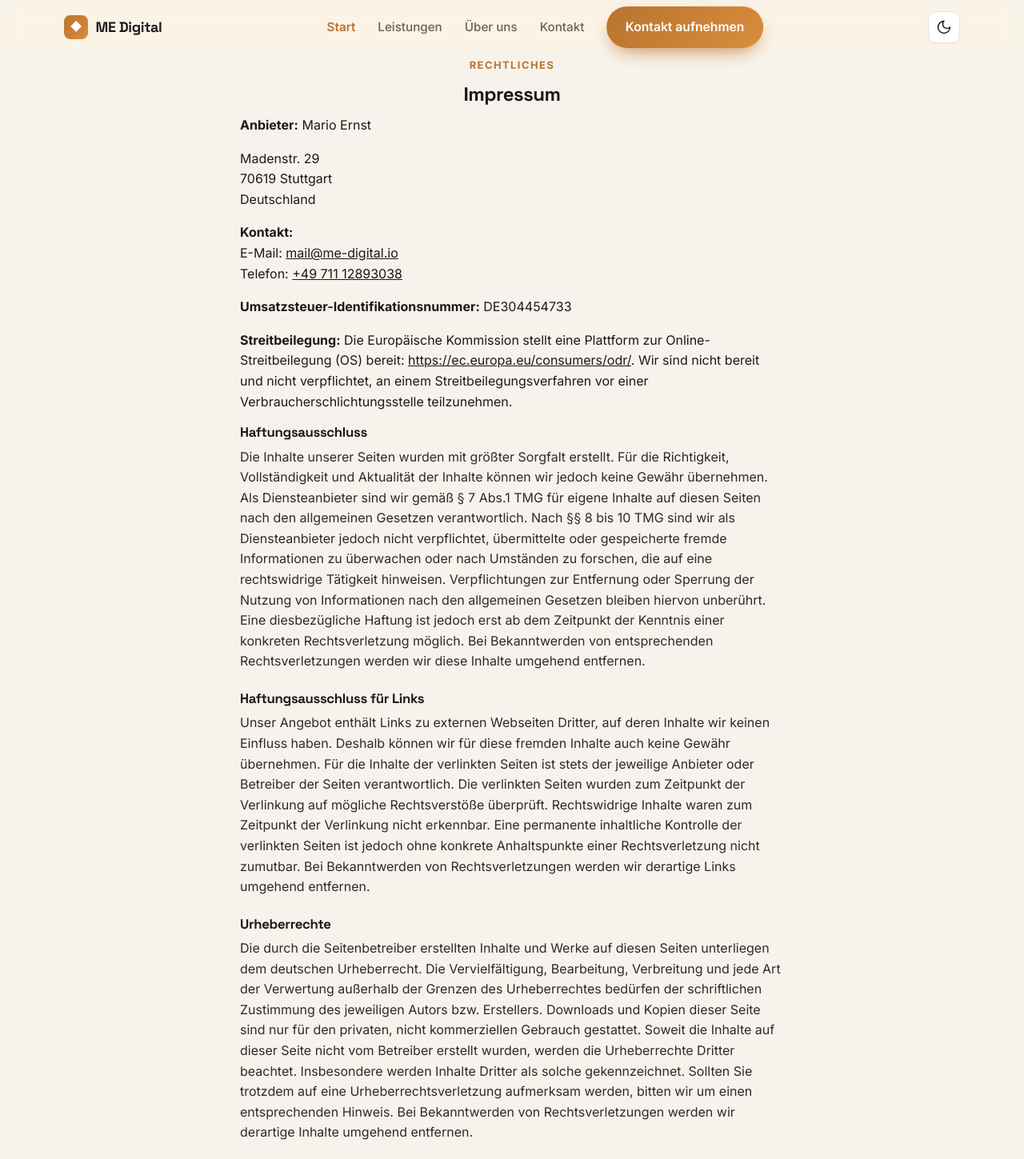
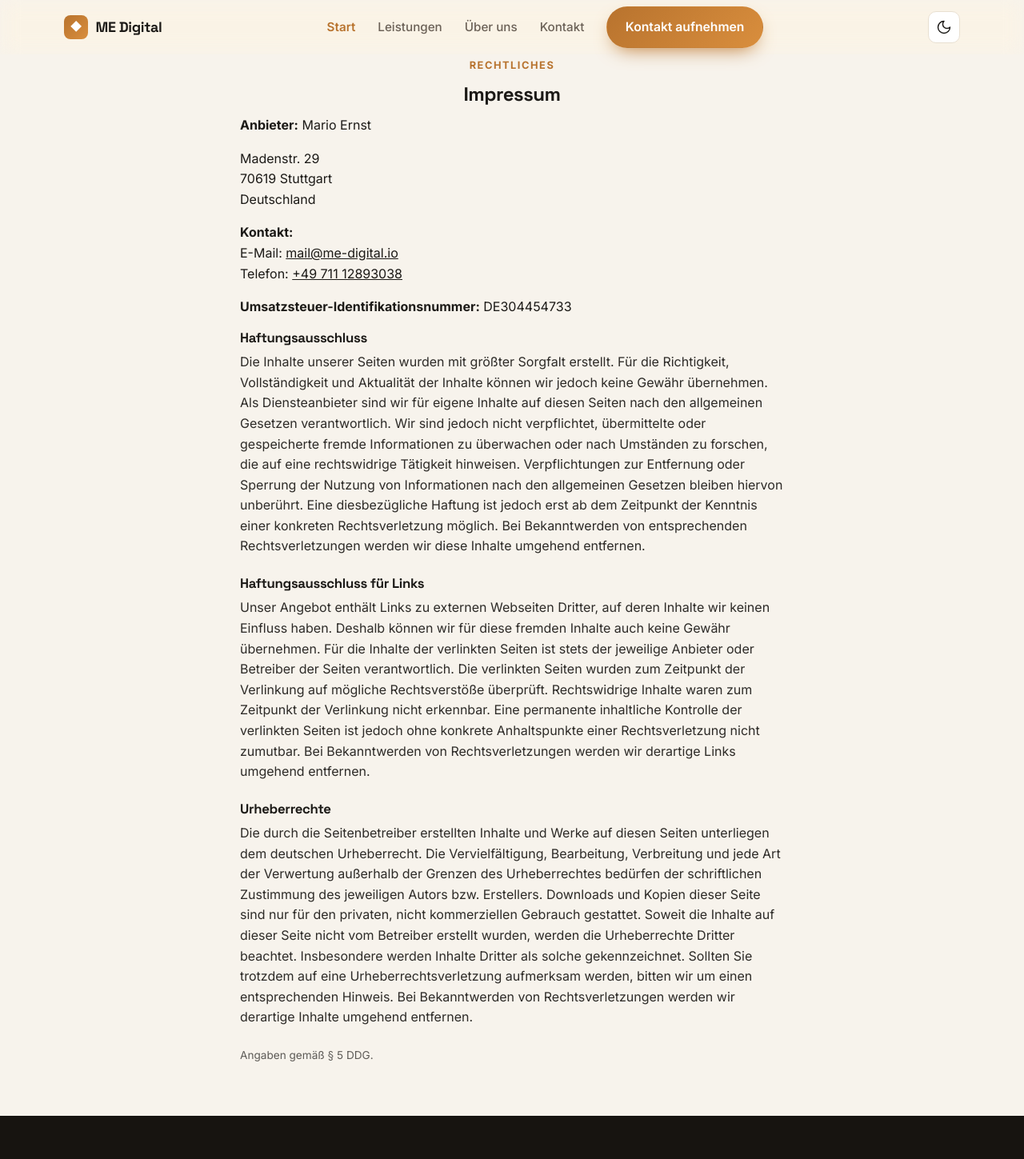
Before and after one commit to me-consulting/me-digital.io, an Angular app: page /impressum in a window 1280 px wide. Shown: the top 1449 px of the page at 80% size. Built offline with nearby package versions, Linux system fonts and the light colour scheme.

Commit message:
fix(legal): TMG→DDG/DSA citations, remove OS-Plattform (closed 2025-07-20 = abmahnfalle), Web3Forms DPF→SCC Art.46 + Art.28 DPA

```diff
--- a/src/app/content.ts
+++ b/src/app/content.ts
@@ -186,7 +186,9 @@ export const site = {
   ] as Faq[],
 
   // ── Rechtliches: Impressum + Datenschutzerklärung ───────────────────────────
-  // Pflichtangaben nach § 5 TMG (Impressum) bzw. § 14 TMG / DSGVO (Datenschutz).
+  // Pflichtangaben nach § 5 DDG (Impressum) bzw. DSGVO (Datenschutz).
+  // TMG wurde am 14.05.2024 durch das Digitale-Dienste-Gesetz (DDG) aufgehoben —
+  // daher keine „§ X TMG"-Angaben mehr (alte Zitate sind Abmahnfallen).
   // NICHTS in diesem Block ist Rechtsberatung — vor Veröffentlichung prüfen lassen.
   // Platzhalter [ … ] bitte ersetzen.
   legal: {
@@ -211,7 +213,7 @@ export const site = {
       },
       {
         heading: 'Erhebung und Verarbeitung',
-        text: 'Beim Aufruf der Website erfasst der Webserver automatisch Informationen (Server-Logfiles): IP-Adresse, Datum/Uhrzeit des Zugriffs, aufgerufene Seite, verwendeter Browser und Betriebssystem, Referring-URL. Die Übertragung erfolgt über eine SSL-/TLS-verschlüsselte Verbindung (HTTPS). Rechtsgrundlage ist § 15 Abs. 1 TDG bzw. Art. 6 Abs. 1 lit. f DSGVO (Bereitstellung der Website, Sicherheit und Stabilität).',
+        text: 'Beim Aufruf der Website erfasst der Webserver automatisch Informationen (Server-Logfiles): IP-Adresse, Datum/Uhrzeit des Zugriffs, aufgerufene Seite, verwendeter Browser und Betriebssystem, Referring-URL. Die Übertragung erfolgt über eine SSL-/TLS-verschlüsselte Verbindung (HTTPS). Rechtsgrundlage ist Art. 6 Abs. 1 lit. f DSGVO (Bereitstellung der Website, Sicherheit und Stabilität).',
       },
       {
         heading: 'Kontaktformular',
@@ -228,7 +230,7 @@ export const site = {
       },
       {
         heading: 'Datenübermittlung in die USA / andere Drittländer',
-        text: 'Unser Hosting-Anbieter (GitHub) und, sobald das Kontaktformular aktiv ist, unser Formular-Anbieter (Web3Forms) sind in den USA ansässig. Personenbezogene Daten können daher in die Vereinigten Staaten oder ein anderes Land außerhalb der EU/EEA übermittelt werden. Die Übertragung stützt sich auf den Angemessenheitsbeschluss der EU zum „EU-U.S. Data Privacy Framework" bzw. auf die EU-Standardvertragsklauseln (Art. 46 DSGVO). Die einschlägigen Unterlagen können über die Europäische Kommission abgerufen werden.',
+        text: 'Unser Hosting-Anbieter (GitHub, USA) und, sobald das Kontaktformular aktiv ist, unser Formular-Anbieter (Web3Forms, Sitz Indien/USA) verarbeiten personenbezogene Daten außerhalb der EU/EEA. Personenbezogene Daten können daher in die Vereinigten Staaten, nach Indien oder in ein anderes Land außerhalb der EU/EEA übermittelt werden. Die Übertragung stützt sich auf die EU-Standardvertragsklauseln (Art. 46 DSGVO); für GitHub liegt zusätzlich der Angemessenheitsbeschluss der EU zum „EU-U.S. Data Privacy Framework" vor. Web3Forms verarbeitet die Daten als Auftragsverarbeiter gemäß Art. 28 DSGVO auf Basis seines Datenverarbeitungsvertrags (DPA). Die einschlägigen Unterlagen (Standardvertragsklauseln) können über die Europäische Kommission abgerufen werden.',
       },
       {
         heading: 'Ihre Rechte',
@@ -243,7 +245,7 @@ export const site = {
     impressumClauses: [
       {
         heading: 'Haftungsausschluss',
-        text: 'Die Inhalte unserer Seiten wurden mit größter Sorgfalt erstellt. Für die Richtigkeit, Vollständigkeit und Aktualität der Inhalte können wir jedoch keine Gewähr übernehmen. Als Diensteanbieter sind wir gemäß § 7 Abs.1 TMG für eigene Inhalte auf diesen Seiten nach den allgemeinen Gesetzen verantwortlich. Nach §§ 8 bis 10 TMG sind wir als Diensteanbieter jedoch nicht verpflichtet, übermittelte oder gespeicherte fremde Informationen zu überwachen oder nach Umständen zu forschen, die auf eine rechtswidrige Tätigkeit hinweisen. Verpflichtungen zur Entfernung oder Sperrung der Nutzung von Informationen nach den allgemeinen Gesetzen bleiben hiervon unberührt. Eine diesbezügliche Haftung ist jedoch erst ab dem Zeitpunkt der Kenntnis einer konkreten Rechtsverletzung möglich. Bei Bekanntwerden von entsprechenden Rechtsverletzungen werden wir diese Inhalte umgehend entfernen.',
+        text: 'Die Inhalte unserer Seiten wurden mit größter Sorgfalt erstellt. Für die Richtigkeit, Vollständigkeit und Aktualität der Inhalte können wir jedoch keine Gewähr übernehmen. Als Diensteanbieter sind wir für eigene Inhalte auf diesen Seiten nach den allgemeinen Gesetzen verantwortlich. Wir sind jedoch nicht verpflichtet, übermittelte oder gespeicherte fremde Informationen zu überwachen oder nach Umständen zu forschen, die auf eine rechtswidrige Tätigkeit hinweisen. Verpflichtungen zur Entfernung oder Sperrung der Nutzung von Informationen nach den allgemeinen Gesetzen bleiben hiervon unberührt. Eine diesbezügliche Haftung ist jedoch erst ab dem Zeitpunkt der Kenntnis einer konkreten Rechtsverletzung möglich. Bei Bekanntwerden von entsprechenden Rechtsverletzungen werden wir diese Inhalte umgehend entfernen.',
       },
       {
         heading: 'Haftungsausschluss für Links',
--- a/src/app/pages/datenschutz/datenschutz.ts
+++ b/src/app/pages/datenschutz/datenschutz.ts
@@ -19,7 +19,7 @@ import { site } from '../../content';
         }
 
         <p class="legal__note">
-          Angaben gemäß DSGVO und § 14 TMG.
+          Angaben gemäß DSGVO.
         </p>
       </div>
     </section>
--- a/src/app/pages/impressum/impressum.ts
+++ b/src/app/pages/impressum/impressum.ts
@@ -40,18 +40,10 @@ import { site } from '../../content';
           </p>
         }
 
-        <p>
-          <strong>Streitbeilegung:</strong> Die Europäische Kommission stellt eine
-          Plattform zur Online-Streitbeilegung (OS) bereit:
-          <a
-            href="https://ec.europa.eu/consumers/odr/"
-            target="_blank"
-            rel="noopener noreferrer"
-            >https://ec.europa.eu/consumers/odr/</a
-          >. Wir sind nicht bereit und nicht verpflichtet, an einem
-          Streitbeilegungsverfahren vor einer Verbraucherschlichtungsstelle
-          teilzunehmen.
-        </p>
+        <!-- Streitbeilegung / OS-Plattform bewusst entfernt: Die ODR-Verordnung
+             (EU 524/2013) wurde aufgehoben und die OS-Plattform der EU-Kommission
+             zum 20.07.2025 dauerhaft geschlossen. Eine tote Verlinkung ist eine
+             Abmahnfalle (irreführende Angabe). -->
 
         @for (clause of legal.impressumClauses; track clause.heading) {
           <section class="legal__block">
@@ -61,7 +53,7 @@ import { site } from '../../content';
         }
 
         <p class="legal__note">
-          Angaben gemäß § 12 TDG (früher § 5 TMG).
+          Angaben gemäß § 5 DDG.
         </p>
       </div>
     </section>
```
